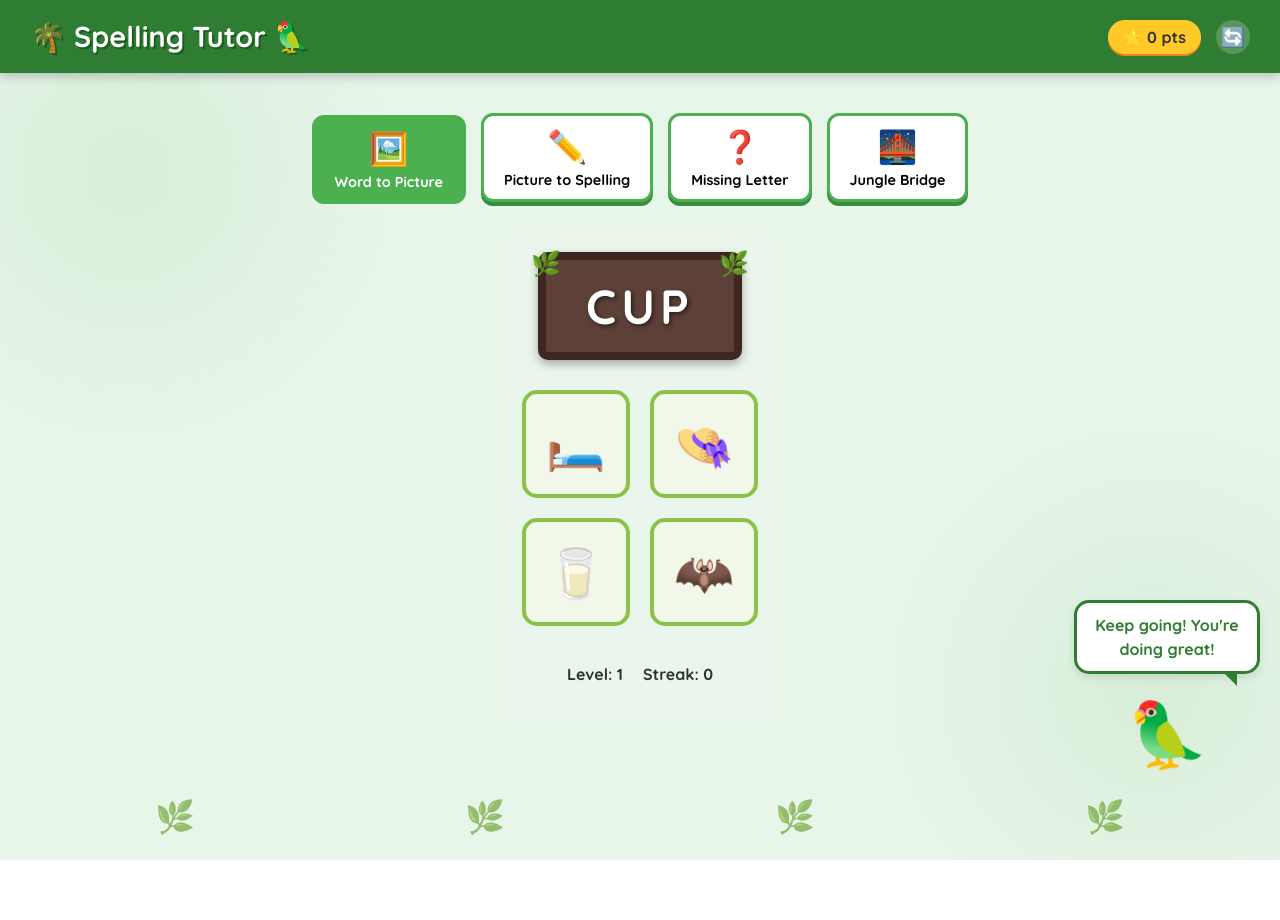
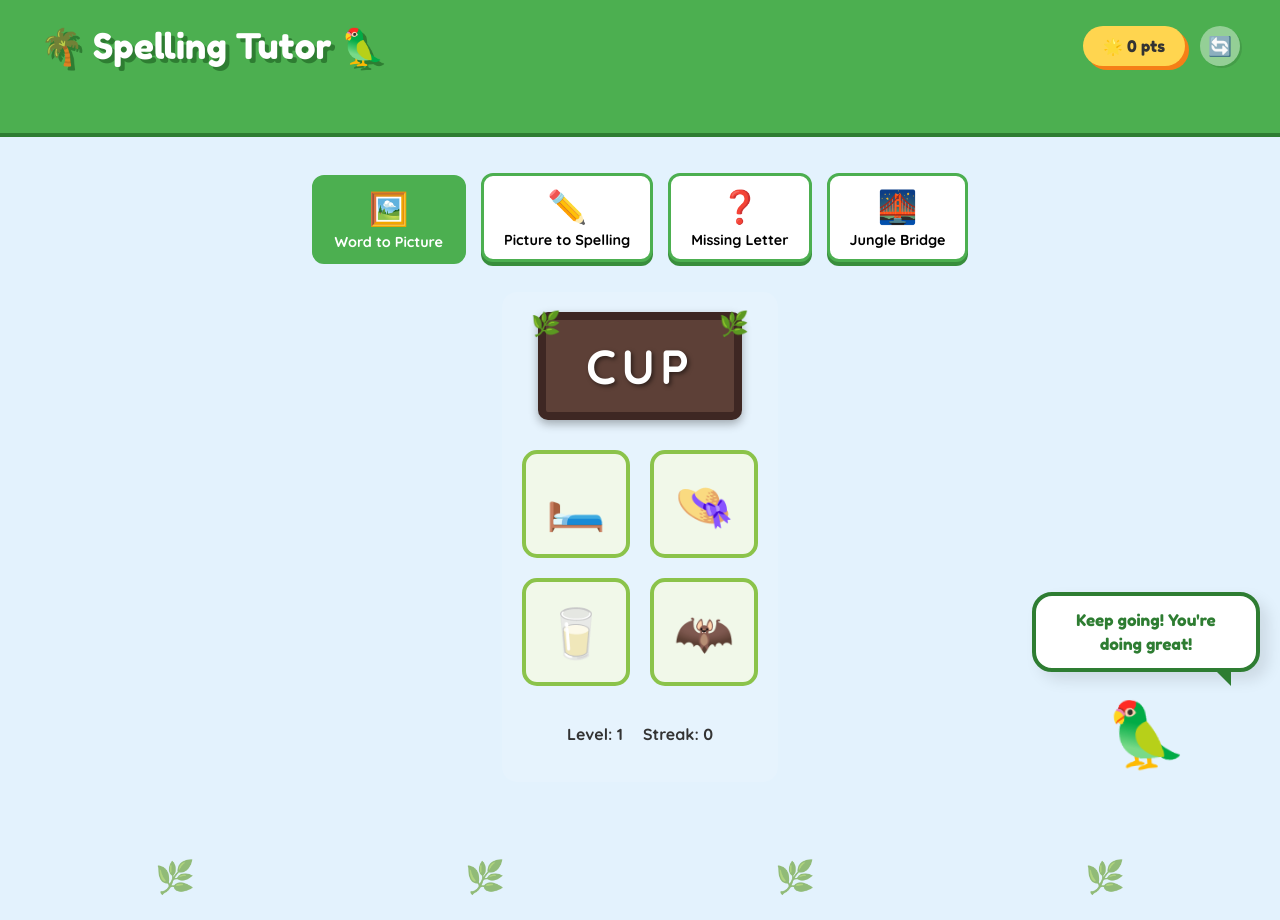
Before and after one commit to stanton119/spelling-tutor, a React (Vite) app: page / in a window 1280 px wide. Before the commit the page ends 860 px from the top, so only its background shows below. Built offline with nearby package versions, Linux system fonts and the light colour scheme.

Commit message:
style: implement tactile paper-cut header

```diff
--- a/src/components/JungleLayout.css
+++ b/src/components/JungleLayout.css
@@ -1,27 +1,41 @@
 .jungle-layout {
   min-height: 100vh;
-  background-color: #e8f5e9;
-  background-image:
-    radial-gradient(circle at 10% 20%, rgba(76, 175, 80, 0.1) 0%, transparent 20%),
-    radial-gradient(circle at 90% 80%, rgba(76, 175, 80, 0.1) 0%, transparent 20%);
+  background-color: var(--color-blue-sky);
   display: flex;
   flex-direction: column;
 }
 
 .jungle-header {
-  background-color: #2e7d32;
-  color: #fff;
-  padding: 15px 30px;
+  background-color: var(--color-green-base);
+  color: var(--color-white);
+  padding: 20px 40px 60px;
   display: flex;
   justify-content: space-between;
   align-items: center;
-  box-shadow: 0 4px 10px rgba(0, 0, 0, 0.2);
+  position: relative;
+  z-index: 10;
+  box-shadow: 0 4px 0 var(--color-green-dark);
+}
+
+.jungle-header::after {
+  content: "";
+  position: absolute;
+  bottom: -40px;
+  left: 0;
+  width: 100%;
+  height: 80px;
+  background-color: var(--color-green-base);
+  clip-path: polygon(
+    0% 0%, 100% 0%, 100% 40%,
+    97% 45%, 94% 40%, 91% 45%, 88% 40%, 85% 45%, 82% 40%, 79% 45%, 76% 40%, 73% 45%, 70% 40%, 67% 45%, 64% 40%, 61% 45%, 58% 40%, 55% 45%, 52% 40%, 49% 45%, 46% 40%, 43% 45%, 40% 40%, 37% 45%, 34% 40%, 31% 45%, 28% 40%, 25% 45%, 22% 40%, 19% 45%, 16% 40%, 13% 45%, 10% 40%, 7% 45%, 4% 40%, 0% 45%
+  );
+  filter: drop-shadow(0 4px 0 var(--color-green-dark));
 }
 
 .logo {
-  font-size: 1.8rem;
-  font-weight: 800;
-  text-shadow: 2px 2px 0px #1b5e20;
+  font-family: var(--font-display);
+  font-size: 2.2rem;
+  text-shadow: 4px 4px 0px var(--color-green-dark);
 }
 
 .user-stats {
@@ -31,12 +45,13 @@
 }
 
 .stat-pill {
-  background-color: #ffca28;
+  font-family: var(--font-display);
+  background-color: var(--color-yellow-sun);
   color: #333;
-  padding: 5px 15px;
+  padding: 8px 20px;
   border-radius: 20px;
   font-weight: bold;
-  box-shadow: 0 2px 0 #f57f17;
+  box-shadow: 4px 4px 0px #f57f17;
 }
 
 .reset-btn {
@@ -44,9 +59,10 @@
   border: none;
   font-size: 1.2rem;
   cursor: pointer;
-  padding: 5px;
+  padding: 8px;
   border-radius: 50%;
-  background-color: rgba(255, 255, 255, 0.2);
+  background-color: rgba(255, 255, 255, 0.4);
+  box-shadow: 2px 2px 0 rgba(0, 0, 0, 0.1);
 }
 
 .game-area {
@@ -67,27 +83,27 @@
 }
 
 .bubble {
-  background: #fff;
-  border: 3px solid #2e7d32;
-  padding: 10px 15px;
-  border-radius: 15px;
-  margin-bottom: 10px;
-  font-weight: bold;
-  color: #2e7d32;
+  background: var(--color-white);
+  border: 4px solid var(--color-green-dark);
+  padding: 12px 20px;
+  border-radius: 20px;
+  margin-bottom: 12px;
+  font-family: var(--font-display);
+  color: var(--color-green-dark);
   position: relative;
-  max-width: 150px;
+  max-width: 180px;
   text-align: center;
-  box-shadow: 0 4px 8px rgba(0, 0, 0, 0.1);
+  box-shadow: var(--shadow-paper-lift);
 }
 
 .bubble::after {
   content: '';
   position: absolute;
-  bottom: -15px;
-  right: 20px;
-  border-width: 15px 0 0 15px;
+  bottom: -18px;
+  right: 25px;
+  border-width: 18px 0 0 18px;
   border-style: solid;
-  border-color: #2e7d32 transparent transparent transparent;
+  border-color: var(--color-green-dark) transparent transparent transparent;
 }
 
 .parrot {
```
